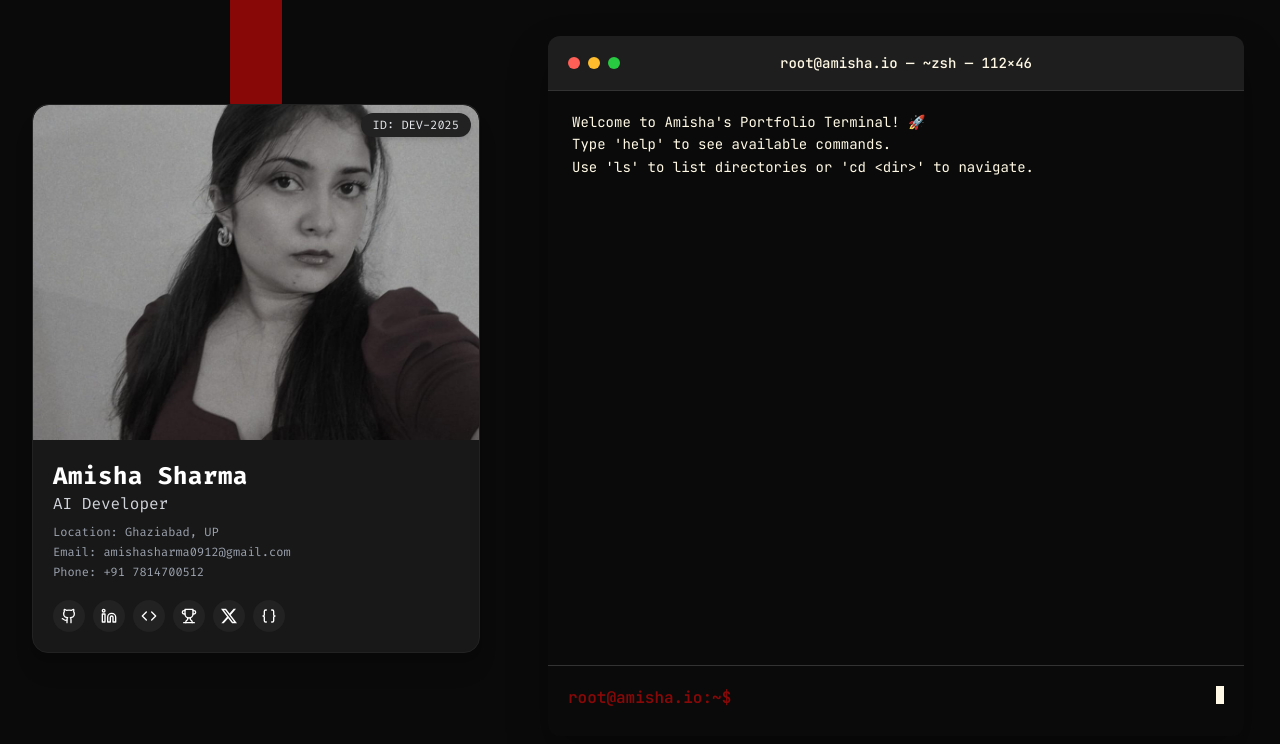
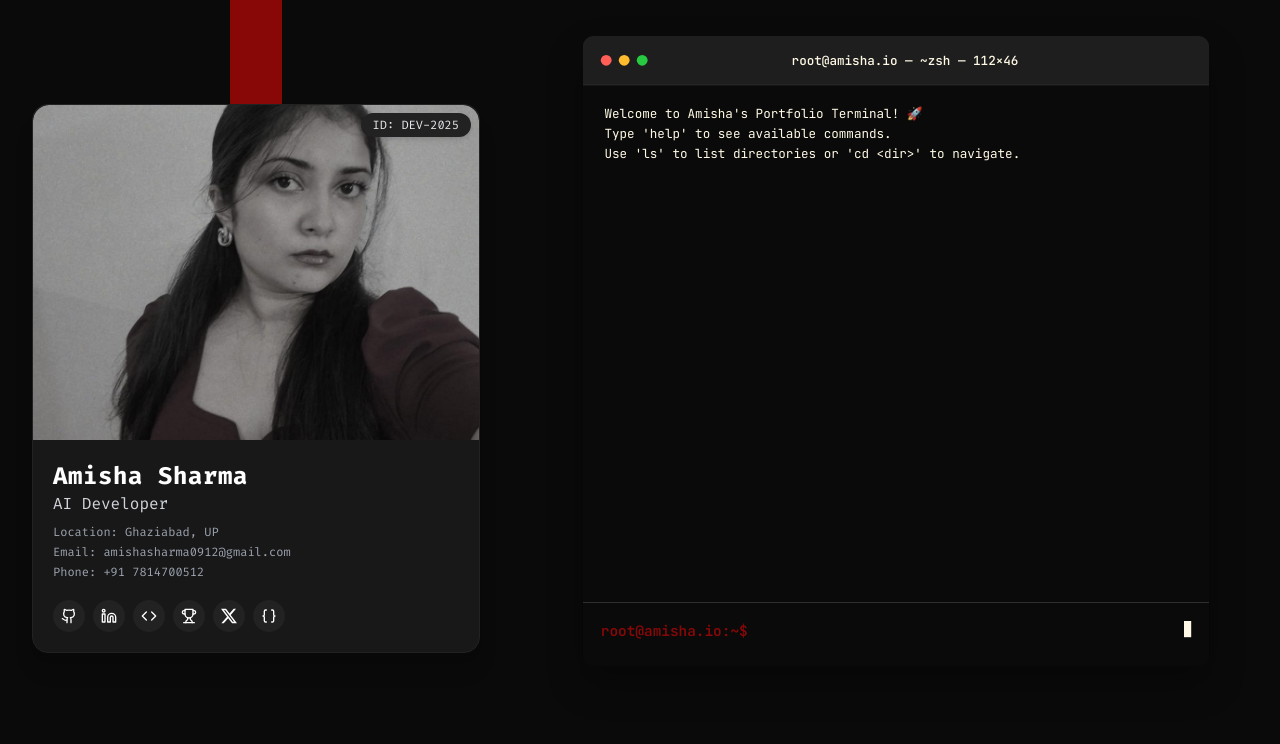
Before and after one commit to iadii/terminal-portfolio, a React (Vite) app: page / in a window 1280 px wide. Shown: the top 744 px of the page. Built offline with nearby package versions, Linux system fonts and the light colour scheme; the HTML template or start-up script is replaced by a standard one.

Commit message:
responsive for tablet

```diff
--- a/src/styles/terminal.css
+++ b/src/styles/terminal.css
@@ -172,6 +172,24 @@
 }
 
 
+/* Tablet scaling */
+@media (max-width: 1024px) and (min-width: 769px) {
+  .terminal-container-long {
+    transform: scale(0.85);
+    transform-origin: top center;
+    margin-bottom: 20px;
+  }
+}
+
+/* Small laptop scaling */
+@media (max-width: 1366px) and (min-width: 1025px) {
+  .terminal-container-long {
+    transform: scale(0.9);
+    transform-origin: top center;
+    margin-bottom: 15px;
+  }
+}
+
 @media (max-width: 768px) {
   .terminal-container-long {
     height: auto;
@@ -180,6 +198,7 @@
     margin: 0;
     width: 96vw;
     max-width: 96vw;
+    transform: none;
   }
   .terminal-body {
     overflow-x: auto;
```
